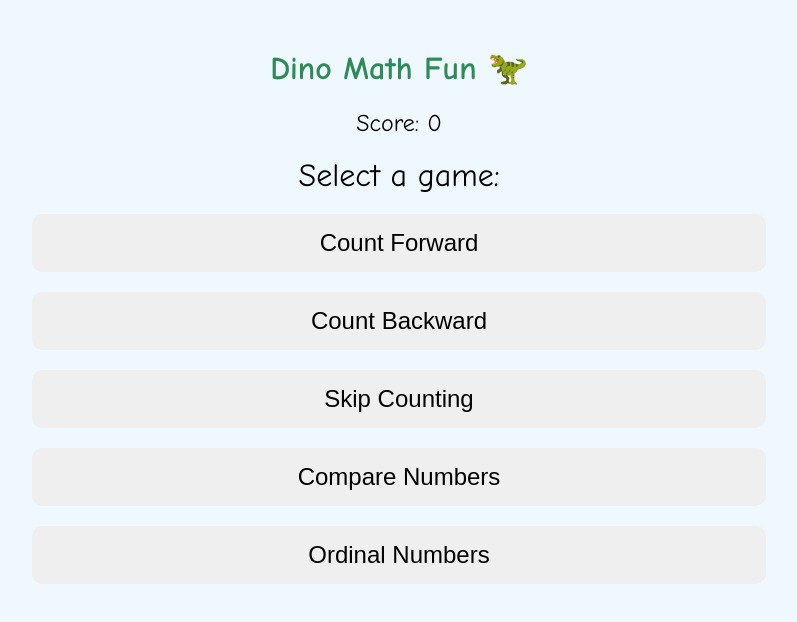
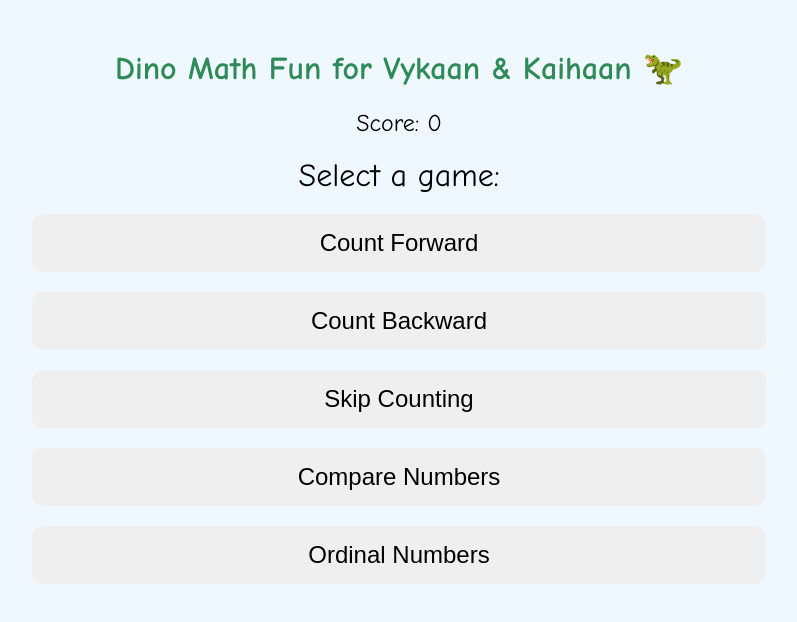
Before and after one commit to shalveen-design/dino-math-fun, a plain HTML site: page index.html in a window 1280 px wide. Shown: the whole page, without its empty margins (241-1038 px from the left). Drawn offline with nearby package versions, Linux system fonts and the light colour scheme.

Commit message:
Update index.html

```diff
--- a/index.html
+++ b/index.html
@@ -17,7 +17,7 @@
 </head>
 <body>
 
-<h1>Dino Math Fun 🦖</h1>
+<h1>Dino Math Fun for Vykaan & Kaihaan 🦖</h1>
 <div id="score">Score: 0</div>
 <div id="question">Choose a game to start!</div>
 <div id="buttons"></div>
```
